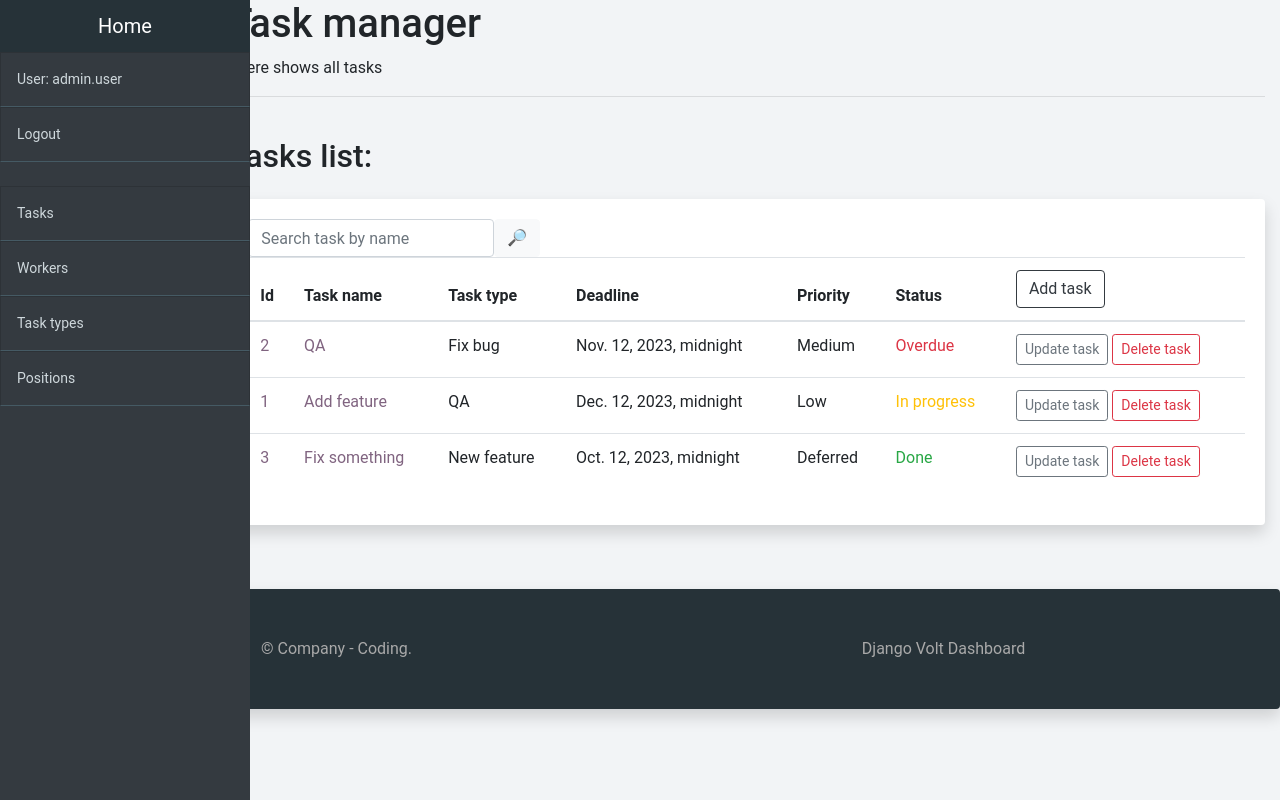
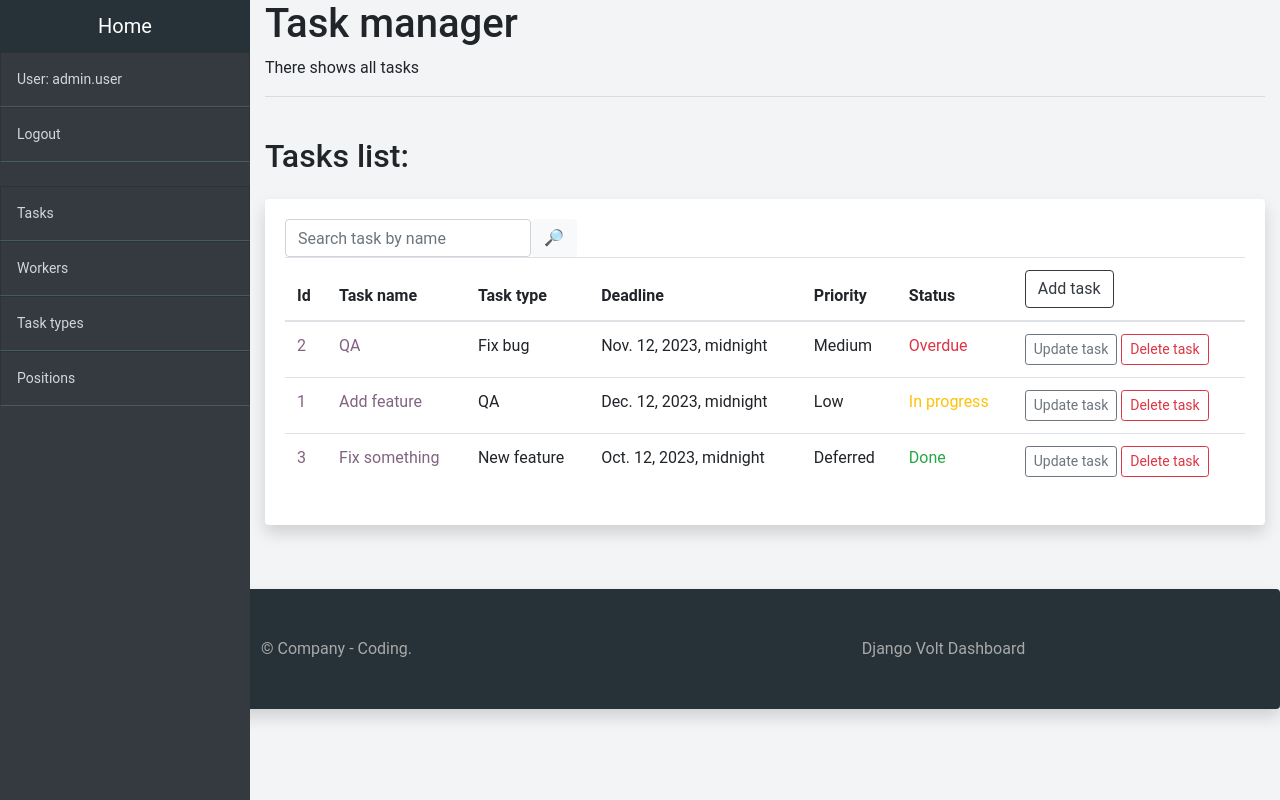
Before and after one commit to prochigor/task-manager, a Django app: page / in a window 1280 px wide. Run offline with Django 4.2, Linux system fonts and the light colour scheme; a user stored in the database is signed in; data comes from the database, SQL or seed files in the repository; some libraries are stand-ins or nearby versions.

Commit message:
fix sidebar sizing

```diff
--- a/templates/base.html
+++ b/templates/base.html
@@ -12,6 +12,17 @@
   <!-- Add additional CSS in static file -->
   {% load static %}
   <link rel="stylesheet" href="{% static 'css/styles.css' %}">
+  <style>
+      .col-sm-2 {
+          width: 250px !important;
+          max-width: unset !important;
+      }
+
+      .col-sm-10 {
+          flex: 1 !important;
+          max-width: unset;
+      }
+  </style>
 </head>
 
 <body style="background-color: #f2f4f6;">
```
